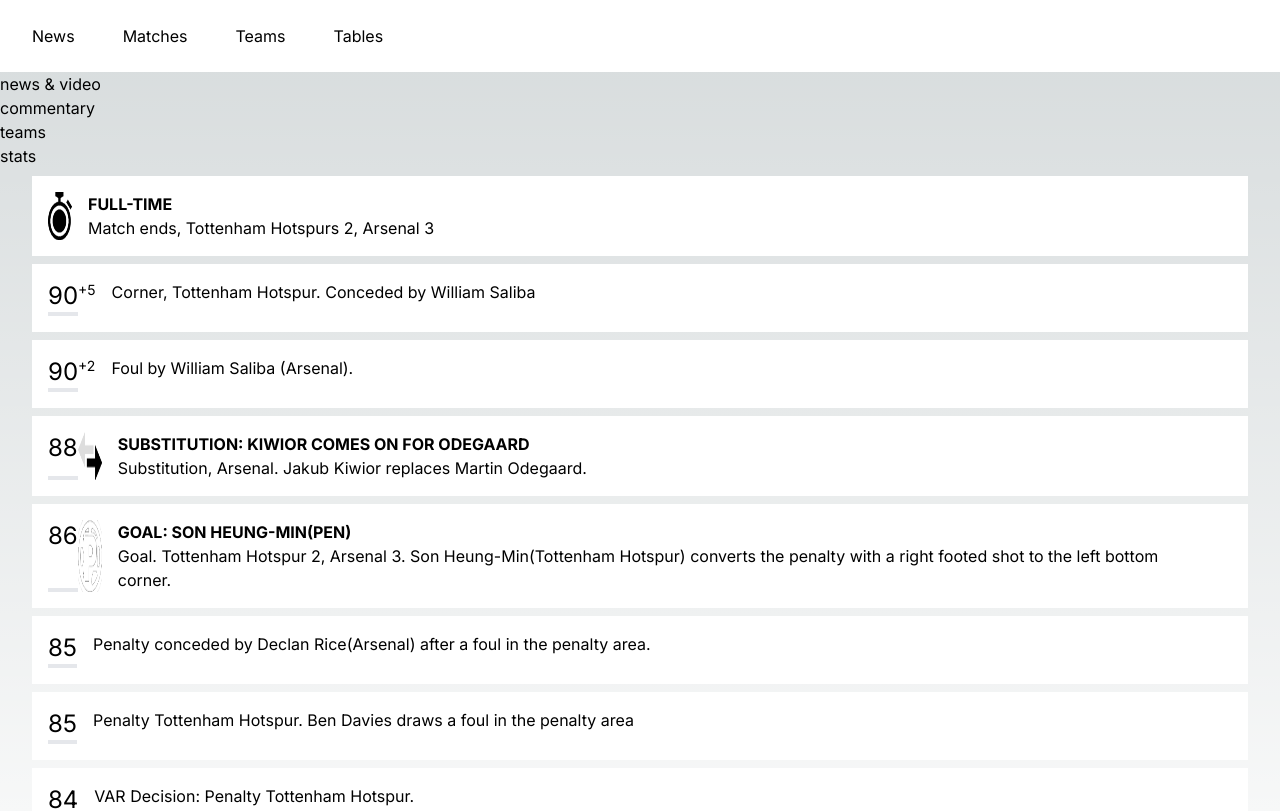
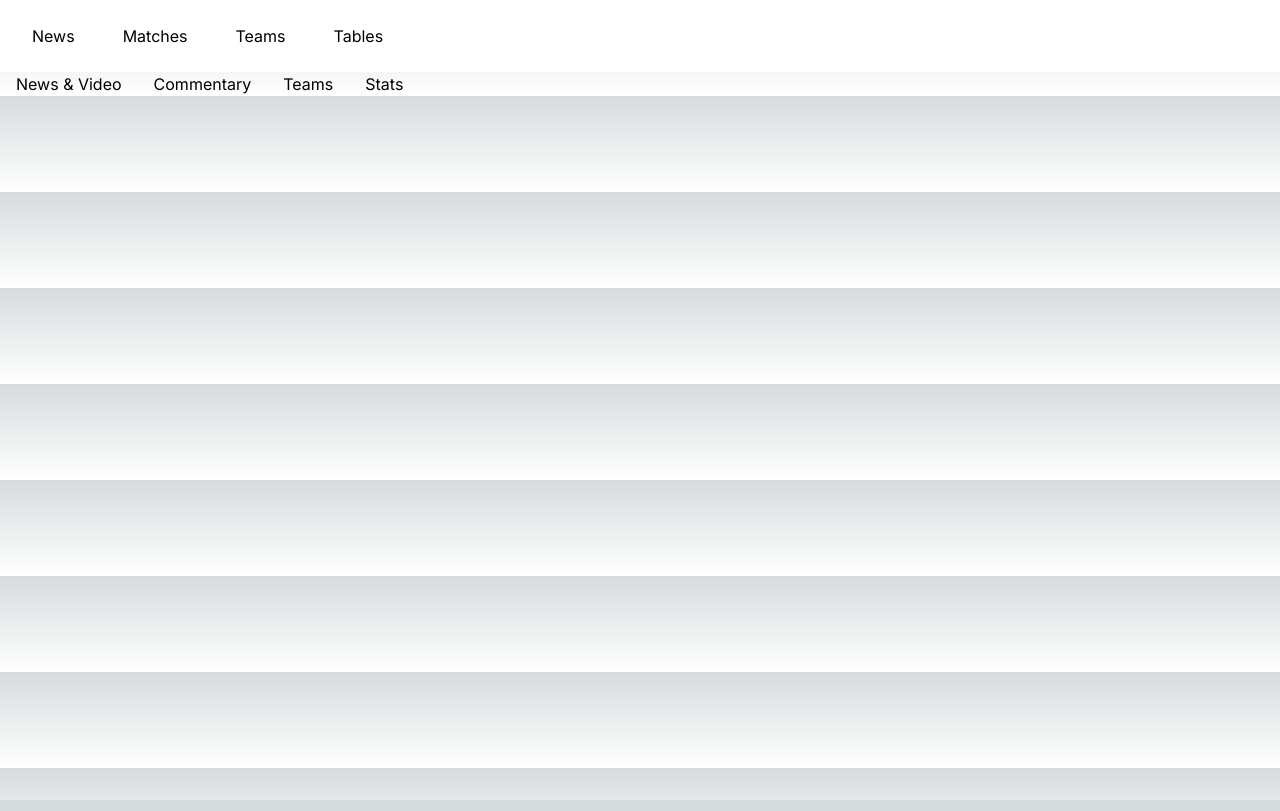
Before and after one commit to mz-rizkii/explore-clone-fc-team, a Next.js app: page /matches/1 in a window 1280 px wide. Shown: the top 811 px of the page. Built offline with nearby package versions, Linux system fonts and the light colour scheme.

Commit message:
add: match stats section

```diff
--- a/src/app/components/matches/MatchDetail.tsx
+++ b/src/app/components/matches/MatchDetail.tsx
@@ -1,12 +1,16 @@
-import { Fragment } from "react"
+import { Fragment, useState } from "react"
 import { LastGamePreview } from "./LastGamePreview"
 import { MatchSubmenu } from "./MatchSubmenu"
 import { CommentaryList } from "../commentary/CommentaryList"
+import { MatchStats } from "./MatchStats"
 
 export const MatchDetail = () => {
+  const [currentTab, setCurrentTab] = useState('');
+
   return <Fragment>
     <LastGamePreview />
     <MatchSubmenu />
-    <CommentaryList />
+    {currentTab === 'commentary' && <CommentaryList />}
+    {currentTab === 'stats' && <MatchStats />}
   </Fragment>
 }
--- /dev/null
+++ b/src/app/components/matches/MatchStats.tsx
@@ -0,0 +1,40 @@
+import { Fragment } from "react"
+import { MatchStatsRow } from "../statistic/MatchStatsRow"
+import { MatchStatsPreview } from "@/app/types"
+import Image from "next/image"
+
+export const MatchStats = () => {
+  const matchStats: MatchStatsPreview = {
+    home: { name: 'Arsenal', logo: '/teams/ars.webp' },
+    away: { name: 'Bournemouth', logo: '/teams/bour.webp' },
+    stats: [{
+      home: 55.3, away: 44.7, label: 'Possesion %'
+    }, { label: 'Shots on target', home: 9, away: 2 },
+  { label: 'Shots', home: 27, away: 7 },
+{ label: 'Touches', home: 643, away: 555 },
+{ label: 'Passes', home: 459, away: 368 },
+{ label: 'Tackles', home: 18, away: 14 },
+{ label: 'Clearances', home: 12, away: 23 },
+{ label: 'Corners', home: 6, away: 1 },
+{ label: 'Offsides', home: 5, away: 0 },
+{ label: 'Yellow cards', home: 2, away: 3 },
+{ label: 'Fouls conceded', home: 16, away: 12 }
+]
+  }
+
+  return <Fragment>
+    <ul>
+      <li>
+        <div>
+        <span>{matchStats.home.name}</span>
+        <Image src={matchStats.home.logo} alt={matchStats.home.name} width={48} height={48} />
+        </div>
+        <div>
+        <span>{matchStats.away.name}</span>
+        <Image src={matchStats.away.logo} alt={matchStats.away.name} width={48} height={48} />
+        </div>
+      </li>
+      {matchStats.stats.map((stat) => <li><MatchStatsRow stats={stat}/></li>)}
+    </ul>
+  </Fragment>
+}
--- a/src/app/components/matches/MatchSubmenu.tsx
+++ b/src/app/components/matches/MatchSubmenu.tsx
@@ -2,15 +2,15 @@
 
 export const MatchSubmenu = () => {
   const menus = [
-    { label: 'news & video', url: '#'},
-    { label: 'commentary', url: '#' },
-    { label: 'teams', url: '#' },
-    { label: 'stats', url: '#' },
+    { label: 'News & Video', url: '#news'},
+    { label: 'Commentary', url: '#commentary' },
+    { label: 'Teams', url: '#teams' },
+    { label: 'Stats', url: '#stats' },
   ]
 
   return <div>
-    <ul>
-    {menus.map((menu) => <li>
+    <ul className="flex flex-row">
+    {menus.map((menu) => <li className="mx-4">
       <Link href={menu.url}>{menu.label}</Link>
     </li>)}
   </ul>
--- /dev/null
+++ b/src/app/components/statistic/MatchStatsRow.tsx
@@ -0,0 +1,13 @@
+import { MatchStatsItem } from "@/app/types";
+
+export const MatchStatsRow = (props: {
+  stats: MatchStatsItem
+}) => {
+  const { stats } = props
+
+  return <div>
+    <span>{stats.home}</span>
+    <span>{stats.label}</span>
+    <span>{stats.away}</span>
+  </div>
+};
--- a/src/app/matches/[matchId]/page.tsx
+++ b/src/app/matches/[matchId]/page.tsx
@@ -1,3 +1,5 @@
+'use client';
+
 import { MatchDetail } from "@/app/components/matches/MatchDetail";
 
 /**
```
